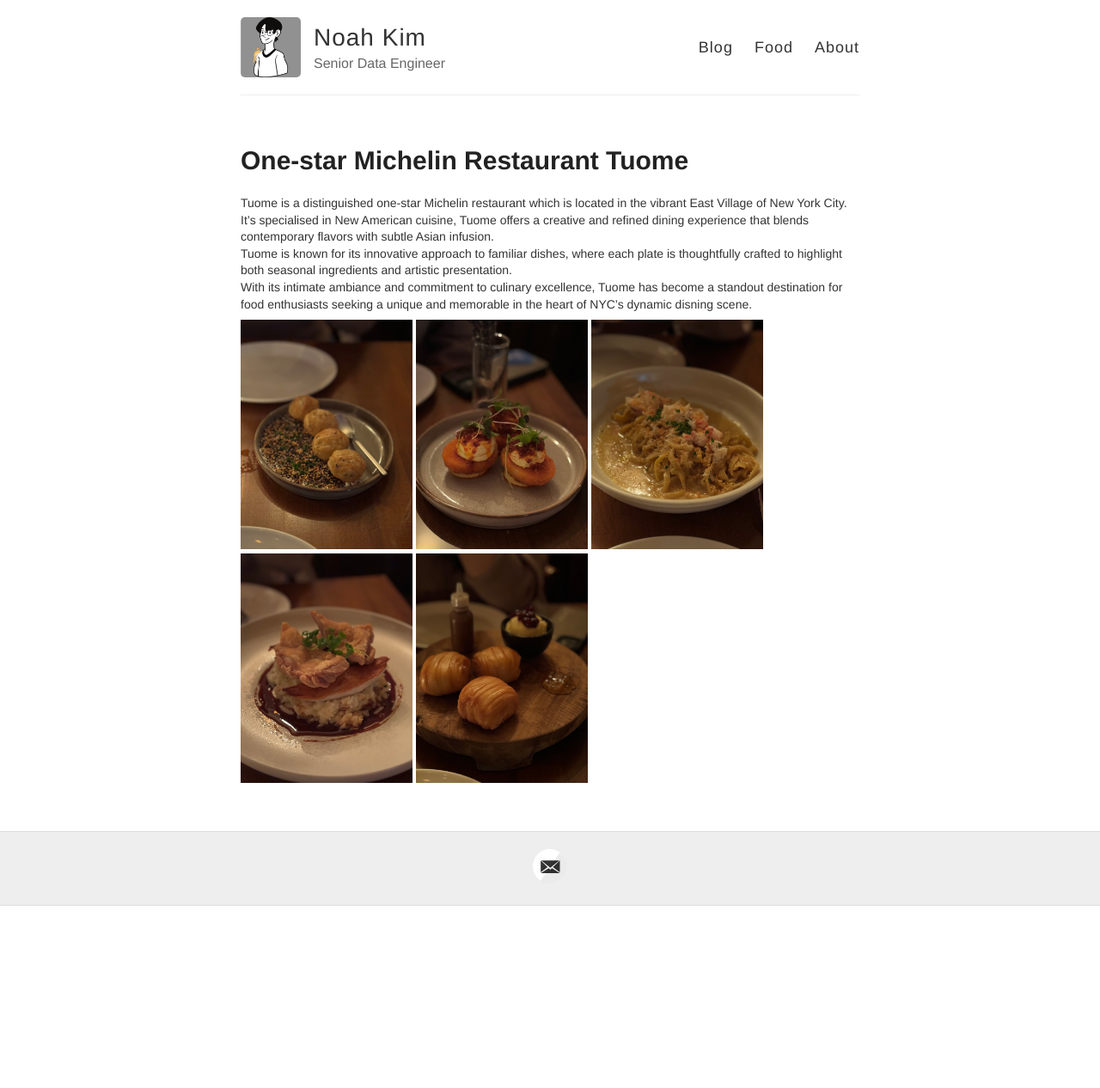
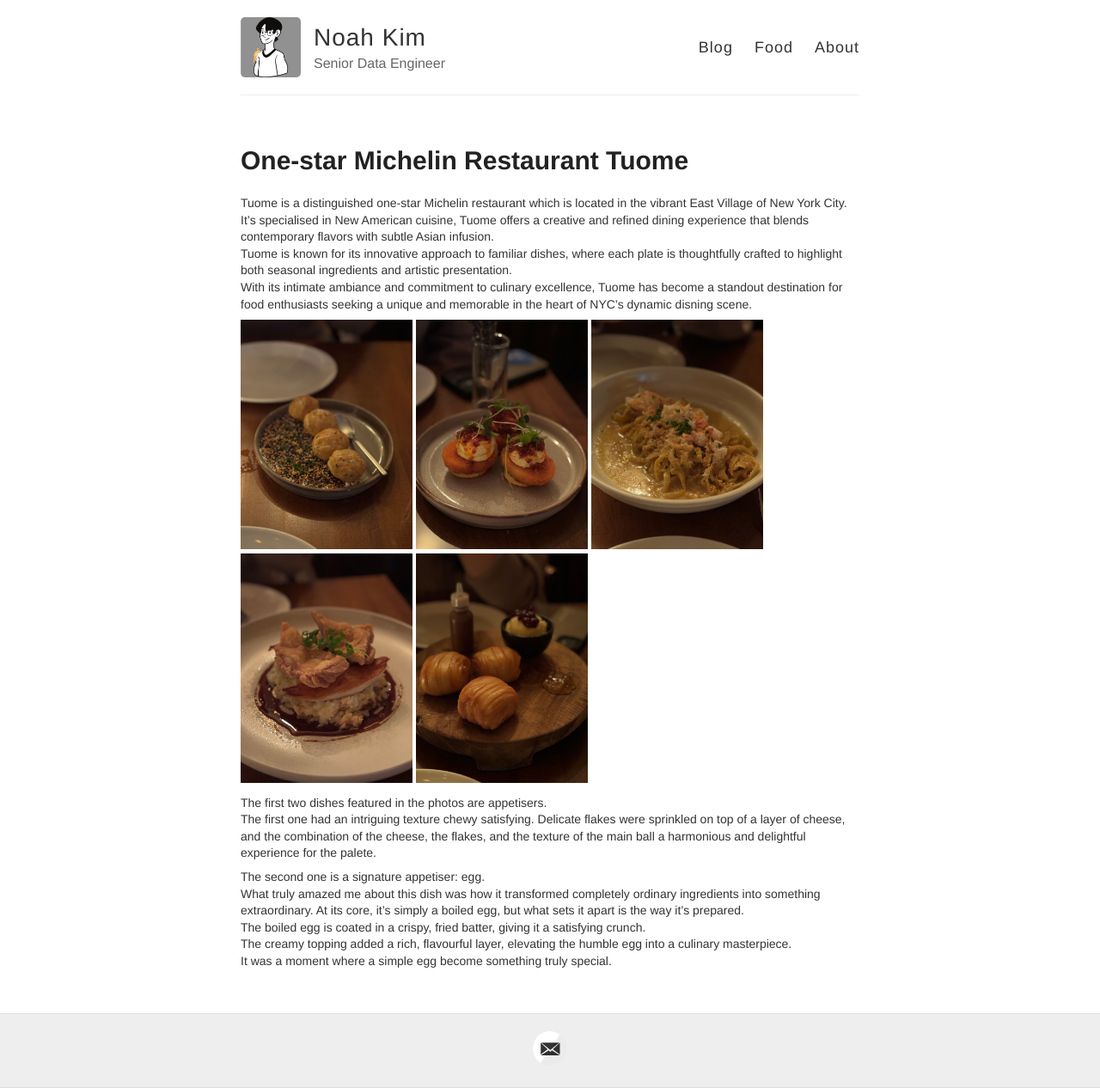
Before and after one commit to noahtjkim/noahtjkim.github.io, a Jekyll site: the page built from _posts/2024-08-24-Tuome.md, in a window 1280 px wide. Shown: the whole page at 86% size. Built offline with Jekyll 4.4.1, drawn with Linux system fonts in a browser that asks for light colours; before the commit the page ends 1054 px from its top, so only the background shows below that.

Commit message:
Update 2024-08-24-Tuome.md

```diff
--- a/_posts/2024-08-24-Tuome.md
+++ b/_posts/2024-08-24-Tuome.md
@@ -14,3 +14,12 @@
 ![snow_crab_pasta](/images/tuome/snow_crab_pasta.jpg){: .img-medium }
 ![chicken](/images/tuome/chicken.jpg){: .img-medium }
 ![chinese_beignets](/images/tuome/chinese_beignets.jpg){: .img-medium }
+
+The first two dishes featured in the photos are appetisers.
+The first one had an intriguing texture chewy satisfying. Delicate flakes were sprinkled on top of a layer of cheese, and the combination of the cheese, the flakes, and the texture of the main ball a harmonious and delightful experience for the palete.
+
+The second one is a signature appetiser: egg.
+What truly amazed me about this dish was how it transformed completely ordinary ingredients into something extraordinary.  At its core, it's simply a boiled egg, but what sets it apart is the way it's prepared.
+The boiled egg is coated in a crispy, fried batter, giving it a satisfying crunch.
+The creamy topping added a rich, flavourful layer, elevating the humble egg into a culinary masterpiece.
+It was a moment where a simple egg become something truly special.
```
